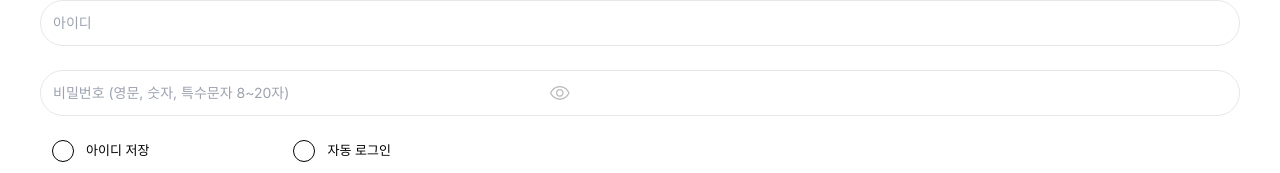
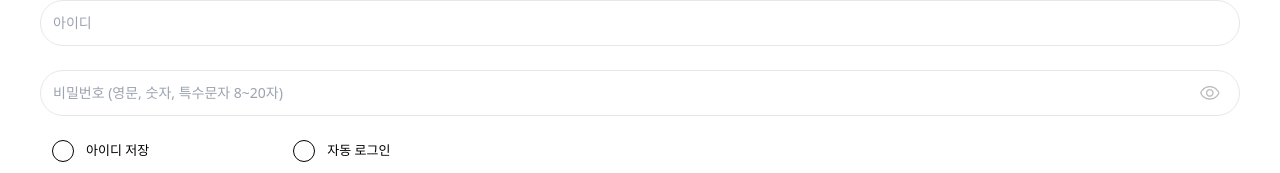
Before and after one commit to spharos-work-jo/front, a Next.js app in the folder ssg-point/: page /login in a window 1280 px wide. Shown: the part 176-349 px from the top of the page. Built offline with nearby package versions, Linux system fonts and the light colour scheme; no server answers.

Commit message:
feat: 로그인시 헤더탑수정

```diff
--- a/ssg-point/app/layout.tsx
+++ b/ssg-point/app/layout.tsx
@@ -4,8 +4,11 @@ import type { Metadata } from 'next'
 import { Inter } from 'next/font/google'
 import Footer from '@/components/layout/Footer'
 import AuthProvider from '@/app/context/AuthProvider'
+import localFont from "next/font/local"
 
 const inter = Inter({ subsets: ['latin'] })
+
+
 
 export const metadata: Metadata = {
   title: '신세계포인트',
@@ -15,6 +18,14 @@ export const metadata: Metadata = {
   themeColor: '#ffffff',
 }
 
+
+
+// const myFont = localFont({
+//   src: '../fonts/NotoSans.ttf ',
+//   display: 'swap',
+// })
+
+
 export default function RootLayout({
   children,
 }: {
@@ -22,7 +33,7 @@ export default function RootLayout({
 }) {
   return (
     <html lang="ko">
-      <body className={inter.className}>
+      <body>
         <AuthProvider>
           <Header></Header>
           {children}
--- a/ssg-point/app/page.tsx
+++ b/ssg-point/app/page.tsx
@@ -20,6 +20,7 @@ export default () => {
 
             <div className="swiper_container pt-[100px]">
                 <ul className="swiper_wrapper flex box-content">
+
                     <li className="swiper-slide">
 
                     <Swiper
@@ -29,8 +30,8 @@ export default () => {
                     onSwiper={(swiper) => console.log(swiper)}
                     >
                     <SwiperSlide><img src="\assets\images\event\main_event01.jpg"/></SwiperSlide>
-                    <SwiperSlide><img src="\assets\images\event\main_event02.jpg"/> </SwiperSlide>
-                    <SwiperSlide><img src="\assets\images\event\main_event03.jpg"/> </SwiperSlide>
+                    <SwiperSlide><img src="\assets\images\event\main_event02.jpg" alt=""/></SwiperSlide>
+                    <SwiperSlide><img src="\assets\images\event\main_event03.jpg"/></SwiperSlide>
                     </Swiper>
 
                     </li>
--- a/ssg-point/components/layout/HeaderTop.tsx
+++ b/ssg-point/components/layout/HeaderTop.tsx
@@ -10,6 +10,8 @@ import { pageTitle } from '@/data/pageTitle'
 import { useRouter } from 'next/navigation'
 import { userAgent } from 'next/server'
 import path from 'path'
+import { useSession } from 'next-auth/react'
+import Image from 'next/image'
 
 function HeaderTop() {
   const [isLogin, setIsLogin] = useState<Boolean>(false)
@@ -17,6 +19,9 @@ function HeaderTop() {
   const [title, setTitle] = useState<String>('')
   const pathname = usePathname();
   const router = useRouter();
+  const session = useSession();
+  console.log(session)
+
 
   const handleSideMenu = () => {
     setIsOpened(!isOpened)
@@ -59,8 +64,7 @@ function HeaderTop() {
       <nav className='header_menu'>
         <ul className='flex relative gap-4 justify-center items-center'>
           <li className='text-sm font-medium'>
-            {isLogin ?
-            null
+            {session.status==='authenticated' ? <div> <Image src="/assets/images/etc/point.png" alt="포인트" height={15} width={15}/> </div>
             : <Link href='/login'>로그인</Link> }
           </li>
           <li onClick={handleSideMenu}>
--- a/ssg-point/components/pages/Login/LoginForm.tsx
+++ b/ssg-point/components/pages/Login/LoginForm.tsx
@@ -110,7 +110,7 @@ function LoginForm() {
       <p className='text-red-500 text-xs'>{errorText.loginId}</p>
 
       <div className='relative'>
-      <input
+        <input
         type={pwType ? 'password' : 'text'}
         name="password"
         id="password"
@@ -119,7 +119,7 @@ function LoginForm() {
         onChange={handleOnChange}
         />
 
-        <div className="eye absolute left-[510px] top-[28%] ">
+        <div className="eye absolute right-[20px] top-[28%] ">
         {pwType ? (
           <button type="button" onClick={handlePwType}> <Image src={'/assets/images/login/eye.png'} alt="비밀번호 감추기" height={20} width={20}  /> </button>
         ) : (
```
Also changed, not shown: ssg-point/app/globals.css (+9 -0 lines), ssg-point/components/pages/event/EventBannerCard.tsx (+6 -1 lines), ssg-point/data/homeTopEvent.ts (renamed from ssg-point/data/homeTop.ts), ssg-point/public/assets/images/etc/point.png (added), ssg-point/public/fonts/style.css (deleted), 1 other file (tests, documents, lock files or other folders).
